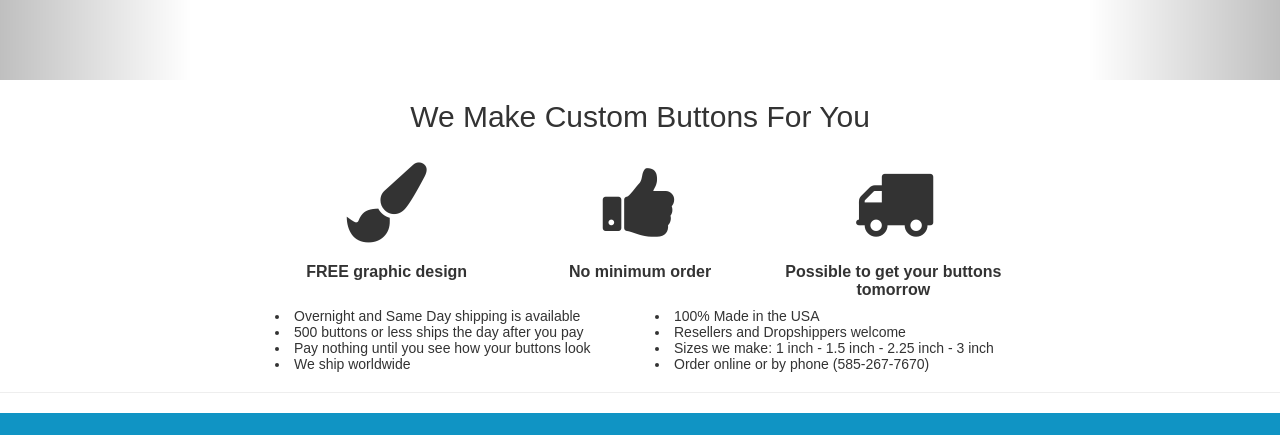
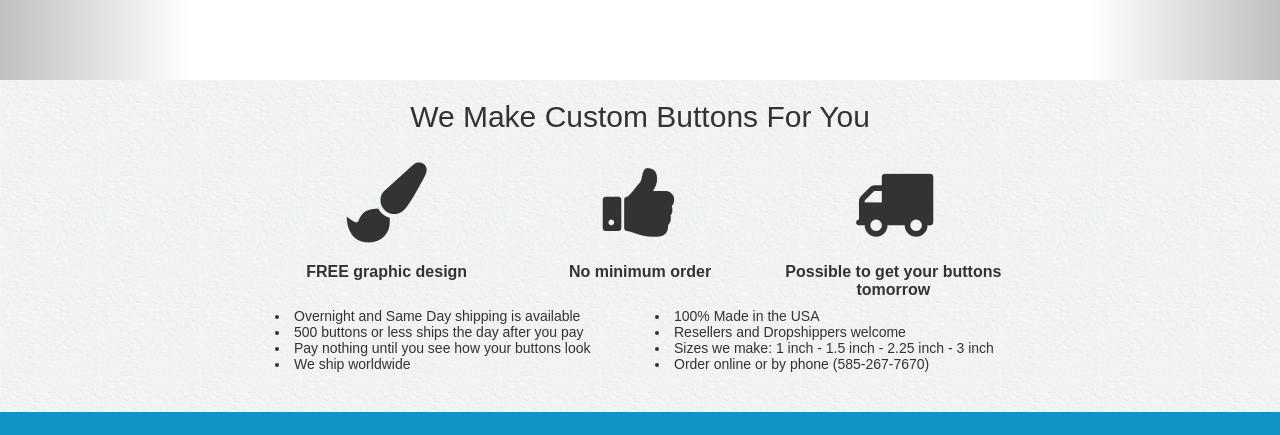
Before and after one commit to wackygeoff/wackybuttons, a Jekyll site: the page built from index.html, in a window 1280 px wide. Shown: the part 463-898 px from the top of the page. Built offline with Jekyll 4.4.1, drawn with Linux system fonts in a browser that asks for light colours; comment, search, counter and statistics services are not loaded.

Commit message:
Adjusting services styles

```diff
--- a/_includes/services.html
+++ b/_includes/services.html
@@ -1,3 +1,4 @@
+<div class="services u-texture">
 	<div class="container">
 		<div class="col-md-8 col-md-offset-2">
 			<div class="row">
@@ -39,4 +40,4 @@
 			</div><!-- row -->
 		</div><!-- col-md-8 col-md-offset-2 -->
 	</div><!-- container -->
-<hr>
+</div>
--- a/css/style.css
+++ b/css/style.css
@@ -131,6 +131,10 @@ text-align: center;
 margin: 20px;
 }
 
+.services {
+padding-bottom: 40px;
+}
+
 .wacky-footer {
 background-color: #FD9A00;
 padding-top: 50px;
--- a/index.html
+++ b/index.html
@@ -3,9 +3,7 @@ layout: wackybuttons
 ---
 
 {% include carousel.html %}
-
 {% include services.html %}
-
 {% include products/products.html %}
 
 <div class="container">
```
Also changed, not shown: 2 other files. Lines whose indentation alone changed are shown as unchanged.
